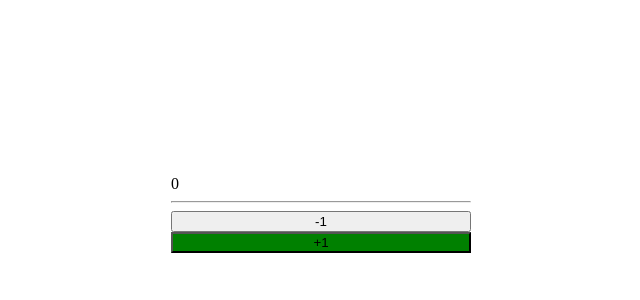
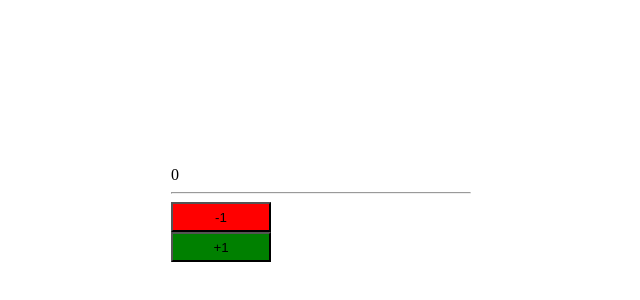
Before and after one commit to troutman21/Counter-Demo, a React app: page / in a window 1280 px wide. Shown: the part 186-486 px from the top of the page, without its empty margins (319-959 px from the left). Built offline with nearby package versions, Linux system fonts and the light colour scheme.

Commit message:
added styles to buttons

```diff
--- a/src/components/decrement/index.js
+++ b/src/components/decrement/index.js
@@ -1,7 +1,8 @@
 import React from 'react';
+import styles from './style.css';
 
 const Decrement = props => (
-  <button id="decrement" onClick={props.decrementCount}>
+  <button className={styles.button} onClick={props.decrementCount}>
     -1
   </button>
 );
--- a/src/components/decrement/style.css
+++ b/src/components/decrement/style.css
@@ -0,0 +1,5 @@
+.button{
+  background-color: var(--decrement-color);
+  height: var(--lrgBtn-height);
+  width: var(--lrgBtn-width);
+}
--- a/src/components/increment/style.css
+++ b/src/components/increment/style.css
@@ -1,3 +1,5 @@
 .button{
   background-color: var(--increment-color);
+  height: var(--lrgBtn-height);
+  width: var(--lrgBtn-width);
 }
--- a/src/styles/CSSVariables.css
+++ b/src/styles/CSSVariables.css
@@ -2,4 +2,6 @@
 :root{
   --increment-color: green;
   --decrement-color: red;
+  --lrgBtn-width: 100px;
+  --lrgBtn-height: 30px;
 }
```
